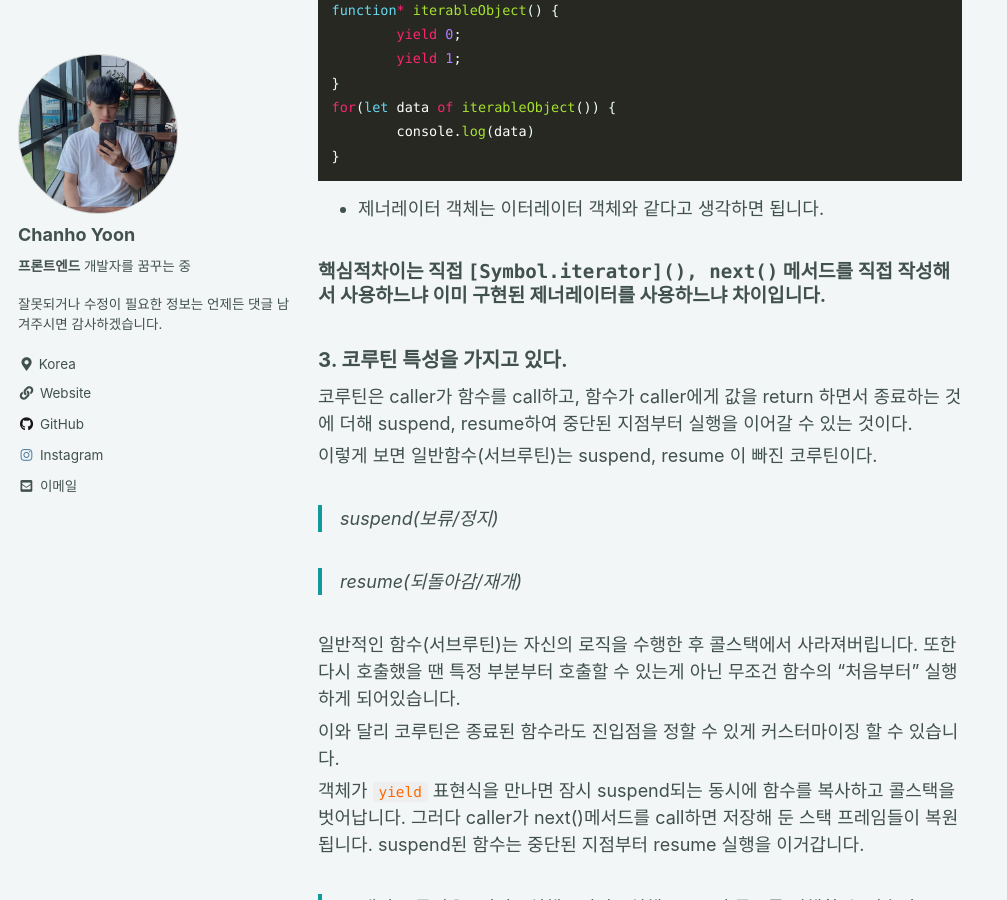
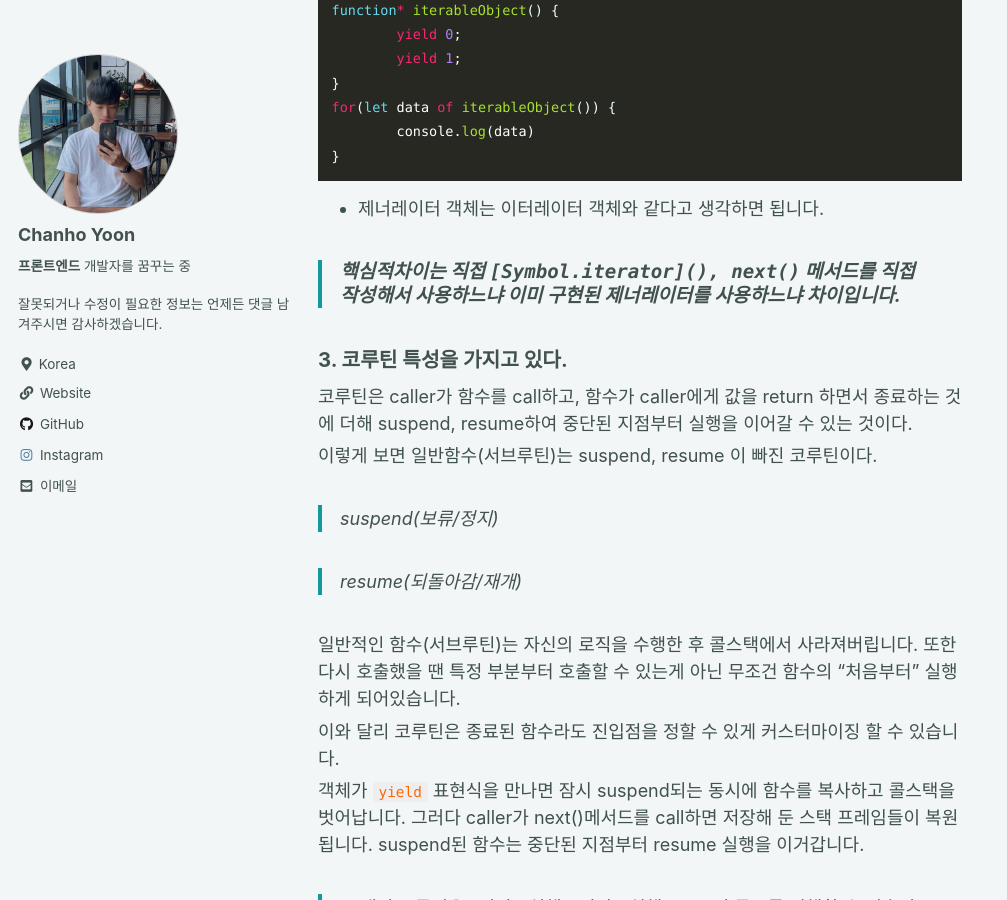
Before and after one commit to chanho-Yoon/chanho-Yoon.github.io, a Jekyll site: the page built from _posts/2020-08-31-js-generaitor.md, in a window 1280 px wide and 900 px high, scrolled down 1583 px. Shown: the whole window, without its empty margins (0-1007 px from the left). Built offline with Jekyll 4.4.1, drawn with Linux system fonts in a browser that asks for light colours; cached includes are drawn as plain includes; comment, search, counter and statistics services are not loaded.

```diff
--- a/_posts/2020-08-31-js-generaitor.md
+++ b/_posts/2020-08-31-js-generaitor.md
@@ -66,7 +66,7 @@ for(let data of iterableObject()) {
 
 - 제너레이터 객체는 이터레이터 객체와 같다고 생각하면 됩니다.
 
-#### 핵심적차이는 직접 `[Symbol.iterator](), next()` 메서드를 직접 작성해서 사용하느냐 이미 구현된 `제너레이터`를 사용하느냐 차이입니다.
+> #### 핵심적차이는 직접 `[Symbol.iterator](), next()` 메서드를 직접 작성해서 사용하느냐 이미 구현된 `제너레이터`를 사용하느냐 차이입니다.
 
 ### 3. 코루틴 특성을 가지고 있다.
 
```
